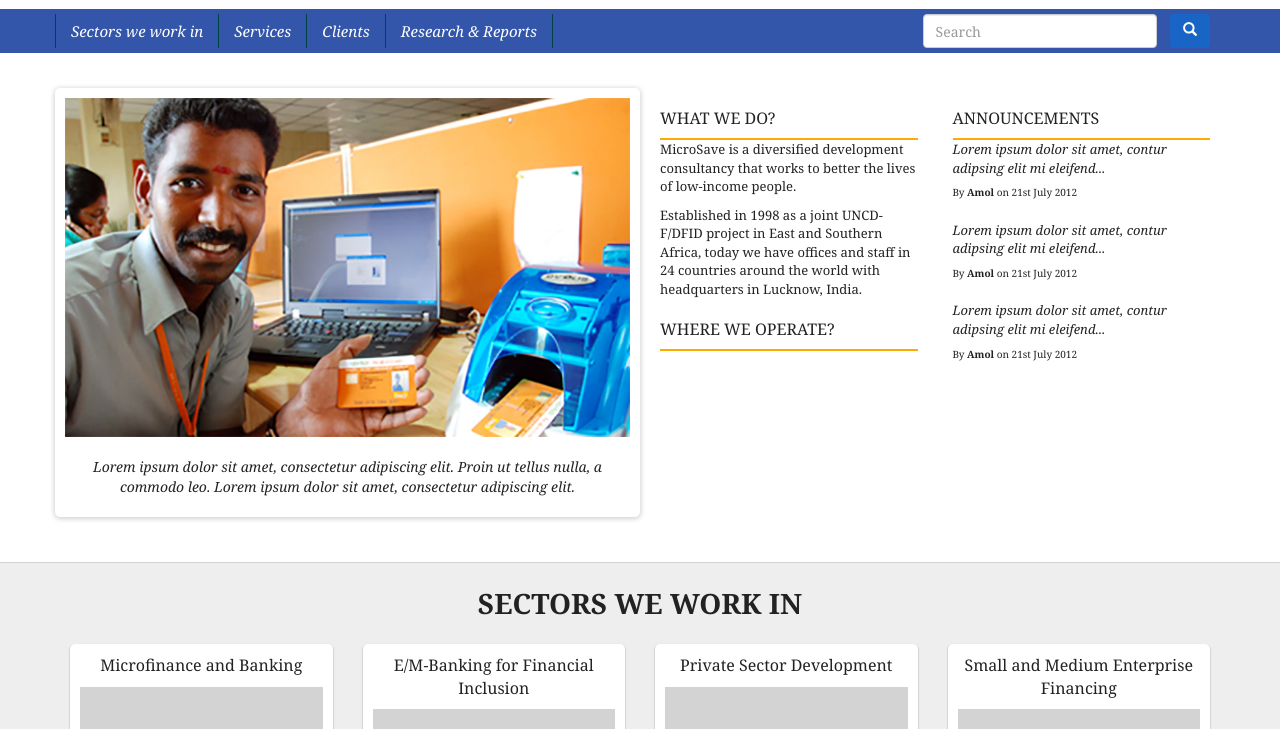
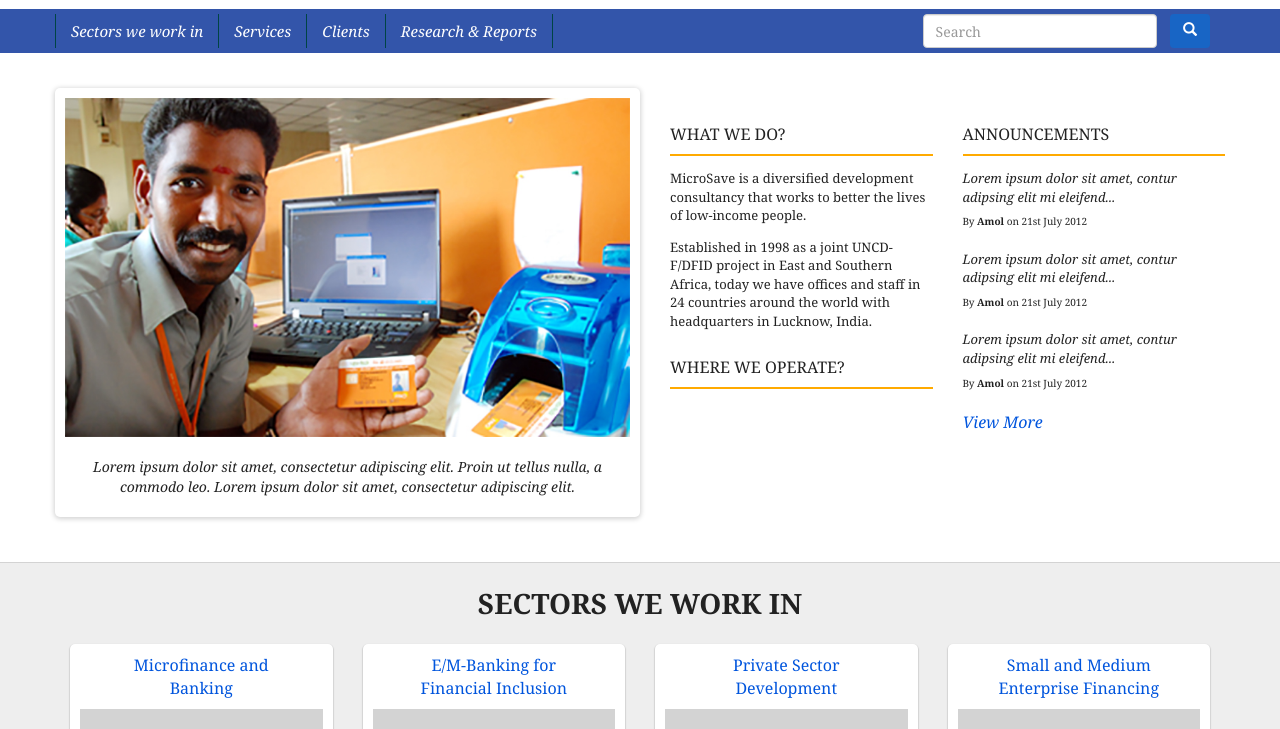
Before and after one commit to shirishwebonise/Webonise-Training-Assignments, a plain HTML site: page bootstrap_assignment_1/index.html in a window 1280 px wide. Shown: the part 71-800 px from the top of the page. Drawn offline with Linux system fonts and the light colour scheme.

Commit message:
Make Enhancements

```diff
--- a/bootstrap_assignment_1/css/main-styles.css
+++ b/bootstrap_assignment_1/css/main-styles.css
@@ -28,6 +28,10 @@ h2{
 
 .navigation .container{
 	padding: 0;
+}
+
+.navigation ul li:hover{
+	background-color: inherit;
 }
 
 .navigation ul li a{
@@ -79,14 +83,28 @@ h2{
 	border-bottom: 2px #FFAA00 solid;
 }
 
+.bannerInfo p{
+	margin-top: 1em;
+	margin-bottom: 1em;
+}
+
 .announcement p{
 	margin-bottom: 5px;
 }
 
 .bannerInfoSection{
-	padding-left: 20px;
+	padding-left: 30px;
+	padding-right: 0;
 	padding-top: 10px;
 	padding-bottom: 10px;
+}
+.bannerInfoSection h2{
+	margin-top: 1em;
+}
+
+.bannerInfoSection .viewMore{
+	font-size: 16px;
+	color: #0055DD;
 }
 
 .announcement{
@@ -124,6 +142,8 @@ h2{
 
 .sector p{
 	font-size: 16px;
+	padding: 0 36px;
+	color: #0055DD;
 }
 
 .sectorWrap{
--- a/bootstrap_assignment_1/index.html
+++ b/bootstrap_assignment_1/index.html
@@ -81,6 +81,7 @@
 								<span>By <span class="announcementAuthor">Amol</span> on 21st July 2012</span>
 							</div>
 						</div>
+						<span class="viewMore"><em>View More</em></span>
 					</div>
 				</div>
 			</div>
@@ -167,7 +168,7 @@
 				</ul>
 			</div>
 			<div class="container copyRightTextWrap">
-				<span>MicroSave&copy;2012</span>
+				<span>MicroSave &copy; 2012</span>
 			</div>
 		</div>
 		<script type="text/javascript" src="js/jquery-3.1.0.min.js"></script>
```
